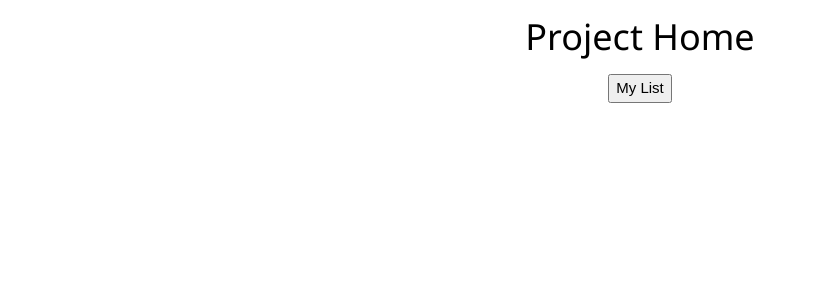
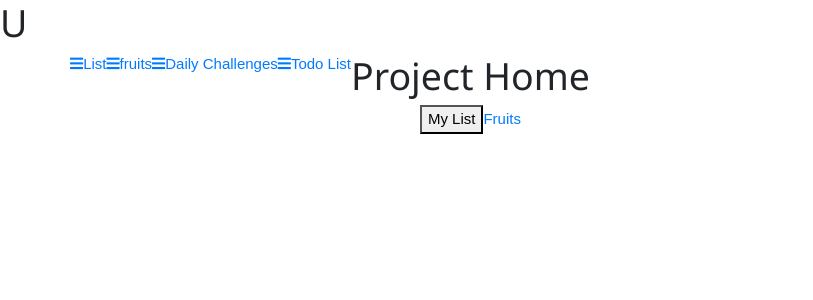
Before and after one commit to shivangna/U-Because-You-Matter, a React (Create React App) app in the folder client/: page / in a window 1280 px wide. Shown: the top 300 px of the page, without its empty margins (0-813 px from the left). Built offline with nearby package versions, Linux system fonts and the light colour scheme.

Commit message:
Add Server Data rendered on Modal List

```diff
--- a/client/package.json
+++ b/client/package.json
@@ -3,7 +3,9 @@
   "version": "0.1.0",
   "private": true,
   "dependencies": {
+    "bootstrap": "^4.3.1",
     "react": "^16.8.6",
+    "react-bootstrap": "^1.0.0-beta.8",
     "react-dom": "^16.8.6",
     "react-router-dom": "^5.0.0",
     "react-scripts": "0.9.5"
--- a/client/public/index.html
+++ b/client/public/index.html
@@ -1,10 +1,22 @@
-<!doctype html>
+<!DOCTYPE html>
 <html lang="en">
   <head>
-    <meta charset="utf-8">
-    <meta name="viewport" content="width=device-width, initial-scale=1">
-    <link rel="shortcut icon" href="%PUBLIC_URL%/favicon.ico">
+    <meta charset="utf-8" />
+    <meta name="viewport" content="width=device-width, initial-scale=1" />
+    <link rel="shortcut icon" href="%PUBLIC_URL%/favicon.ico" />
     <link rel="stylesheet" href="https://www.w3schools.com/w3css/4/w3.css" />
+    <link
+      rel="stylesheet"
+      href="https://maxcdn.bootstrapcdn.com/bootstrap/4.3.1/css/bootstrap.min.css"
+      integrity="sha384-ggOyR0iXCbMQv3Xipma34MD+dH/1fQ784/j6cY/iJTQUOhcWr7x9JvoRxT2MZw1T"
+      crossorigin="anonymous"
+    />
+    <link
+      rel="stylesheet"
+      href="https://use.fontawesome.com/releases/v5.8.2/css/all.css"
+      integrity="sha384-oS3vJWv+0UjzBfQzYUhtDYW+Pj2yciDJxpsK1OYPAYjqT085Qq/1cq5FLXAZQ7Ay"
+      crossorigin="anonymous"
+    />
     <!--
       Notice the use of %PUBLIC_URL% in the tag above.
       It will be replaced with the URL of the `public` folder during the build.
--- a/client/src/App/App.js
+++ b/client/src/App/App.js
@@ -1,8 +1,17 @@
-import React, { Component } from 'react';
-import {BrowserRouter, Route, Redirect, Link, Switch} from 'react-router-dom';
-import './App.css';
-import Home from './pages/Home';
-import List from './pages/List';
+import React, { Component } from "react";
+// import { BrowserRouter, Route, Redirect, Link, Switch } from "react-router-dom";
+import { Link, Switch } from "react-router-dom";
+import "./App.css";
+import Home from "./pages/Home";
+import List from "./pages/List";
+import Container from "react-bootstrap/Container";
+import Row from "react-bootstrap/Row";
+import {
+  Route,
+  NavLink,
+  HashRouter,
+  BrowserRouter
+} from "react-router-dom/cjs/react-router-dom";
 
 const Fruit = props => {
   const handleClose = () => {
@@ -53,25 +62,60 @@ const Fruits = props => {
   );
 };
 
-
-
-
 class App extends Component {
   render() {
     const App = () => (
       <div>
         <Switch>
-          <Route exact path='/' component={Home}/>
-          <Route path='/list' component={List}/>
+          <Route exact path="/" component={Home} />
+          <Route path="/list" component={List} />
           <Route path="/fruits" render={props => <Fruits {...props} />} />
-          <Redirect exact path="/" to="/fruits" />
+          {/* <Redirect exact path="/" to="/fruits" /> */}
         </Switch>
       </div>
-    )
+    );
     return (
-      <Switch>
-        <App/>
-      </Switch>
+      // <Switch>
+      //   <App />
+      // </Switch>
+      <HashRouter>
+        <div>
+          <h1>U</h1>
+          <Container className="container">
+            <Row>
+              <div>
+                <NavLink to="/list">
+                  <i className="fas fa-bars" />
+                  List
+                </NavLink>
+              </div>
+              <div>
+                <NavLink to="/fruits">
+                  <i className="fas fa-bars" />
+                  fruits
+                </NavLink>
+              </div>
+              <div>
+                <NavLink to="/dailyChallenge">
+                  <i className="fas fa-bars" />
+                  Daily Challenges
+                </NavLink>
+              </div>
+              <div>
+                <NavLink to="/todoList">
+                  <i className="fas fa-bars" />
+                  Todo List
+                </NavLink>
+              </div>
+              <div className="content">
+                <Route exact path="/" component={Home} />
+                <Route path="/list" component={List} />
+                <Route path="/fruits" render={props => <Fruits {...props} />} />
+              </div>
+            </Row>
+          </Container>
+        </div>
+      </HashRouter>
     );
   }
 }
--- a/client/src/App/pages/Home.js
+++ b/client/src/App/pages/Home.js
@@ -1,19 +1,17 @@
-import React, { Component } from 'react';
-import { Link } from 'react-router-dom';
-
+import React, { Component } from "react";
+import { Link } from "react-router-dom";
 
 class Home extends Component {
   render() {
     return (
-    <div className="App">
-      <h1>Project Home</h1>
-      {/* Link to List.js */}
-      <Link to={'./list'}>
-        <button variant="raised">
-            My List
-        </button>
-      </Link>
-    </div>
+      <div className="App">
+        <h1>Project Home</h1>
+        {/* Link to List.js */}
+        <Link to={"./list"}>
+          <button variant="raised">My List</button>
+        </Link>
+        <a href="/fruits">Fruits</a>
+      </div>
     );
   }
 }
--- a/client/src/App/pages/List.js
+++ b/client/src/App/pages/List.js
@@ -1,12 +1,12 @@
-import React, { Component } from 'react';
+import React, { Component } from "react";
 
 class List extends Component {
   // Initialize the state
-  constructor(props){
+  constructor(props) {
     super(props);
     this.state = {
       list: []
-    }
+    };
   }
 
   // Fetch the list on first mount
@@ -16,40 +16,34 @@ class List extends Component {
 
   // Retrieves the list of items from the Express app
   getList = () => {
-    fetch('/api/getList', {
-      headers : {
-        'Content-Type': 'application/json',
-        'Accept': 'application/json'
+    fetch("/api/getList", {
+      headers: {
+        "Content-Type": "application/json",
+        Accept: "application/json"
       }
     })
       .then(res => res.json())
-    .then(list => this.setState({ list }))
-  }
+      .then(list => this.setState({ list }));
+  };
 
   render() {
-    const { list } = this.state;
+    // const { list } = this.state;
+    // const handleClose = () => {
+    //   props.history.push(props.basePath);
+    // };
 
     return (
-      <div className="App">
+      <div className="w3-modal" style={{ display: "block" }}>
+        <div className="w3-modal-content">
+          <div className="w3-container">
             <h1>List of Items</h1>
-        {/* Check to see if any items are found*/}
-        {list.length ? (
             <div>
-            {/* Render the list of items */}
-            {list.map((item) => {
-              return(
-                <div>
-                  {item}
-                </div>
-              );
+              {this.state.list.map(item => {
+                return <div>{item}</div>;
               })}
             </div>
-        ) : (
-          <div>
-            <h2>No List Items Found</h2>
           </div>
-        )
-      }
+        </div>
       </div>
     );
   }
```
Also changed, not shown: 2 other files (tests, documents, lock files or other folders). Lines whose indentation alone changed are shown as unchanged.
